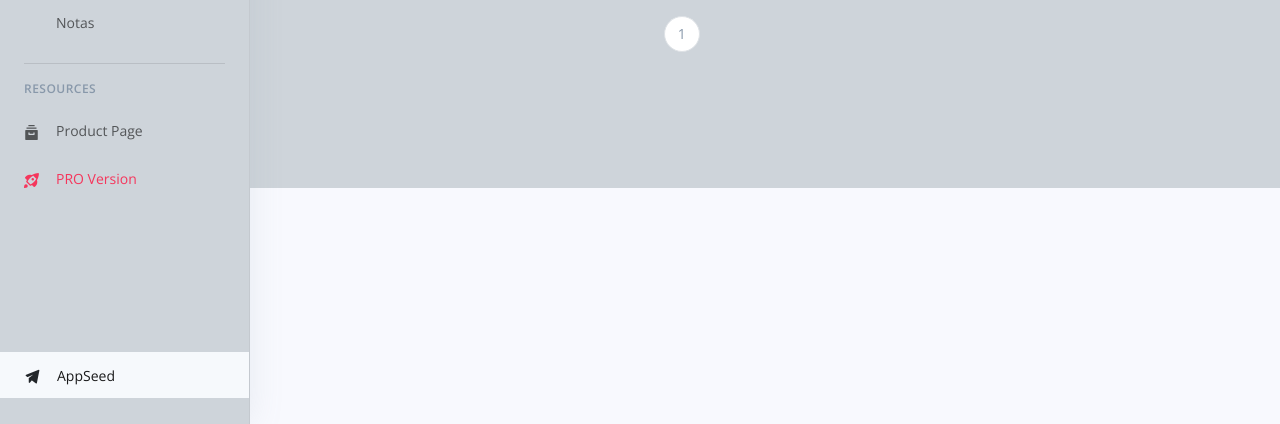
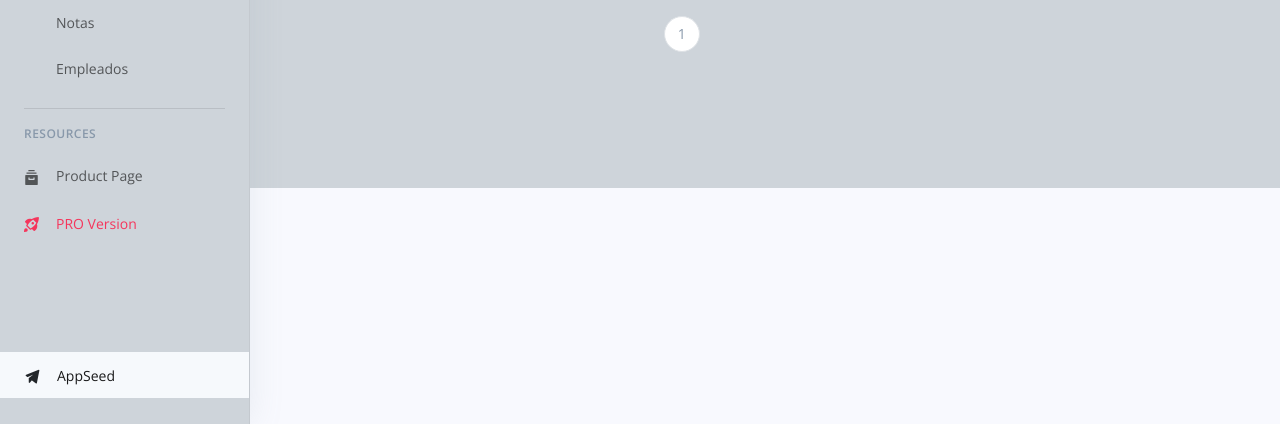
Before and after one commit to Gesbien/Proyecto_Financiera, a Django app: page /cliente in a window 1280 px wide. Shown: the part 376-800 px from the top of the page. Run offline with Django 4.2, Linux system fonts and the light colour scheme; data that the repository does not hold is empty; some libraries are stand-ins or nearby versions.

Commit message:
Update Empleados + Vista Empleados

```diff
--- a/sistema_gestion/templates/includes/sidenav.html
+++ b/sistema_gestion/templates/includes/sidenav.html
@@ -59,6 +59,13 @@
             </a>
           </li>
 
+            <li class="nav-item">
+            <a class="nav-link" href="/empleados">
+                <i class="fa-solid fa-users-gear"></i>
+              <span class="nav-link-text">Empleados</span>
+            </a>
+          </li>
+
           <li class="nav-item">
           </li>
         </ul>
```
